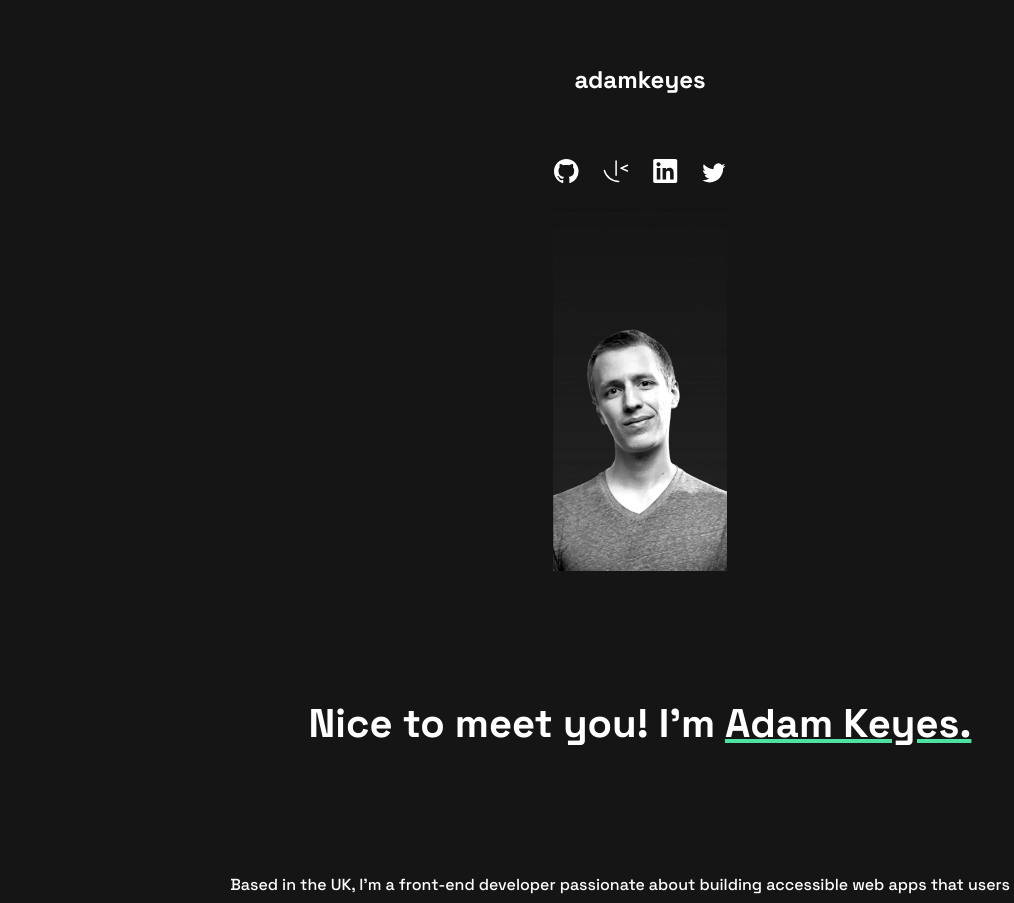
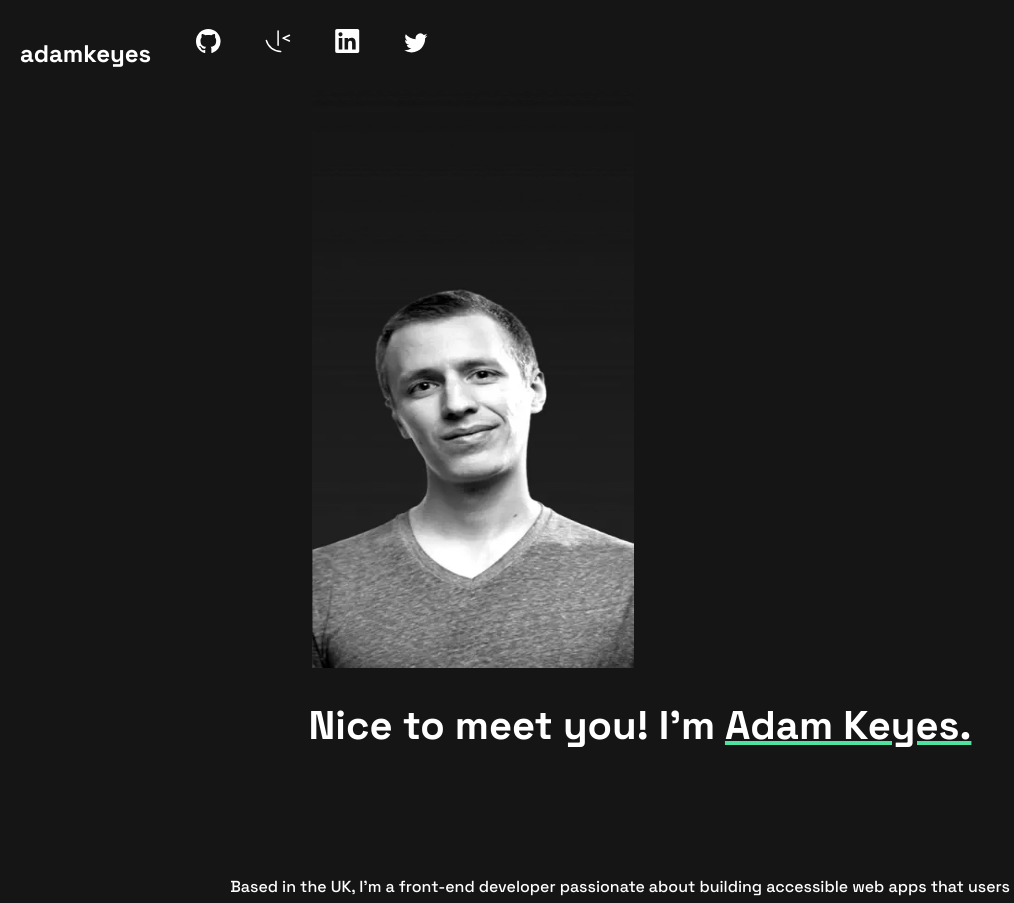
Before and after one commit to kohniko/COULON_MATHEO_PORTFOLIO, a website built with Vite: page index.html in a window 1280 px wide. Shown: the top 903 px of the page, without its empty margins (0-1014 px from the left). Built offline with nearby package versions, Linux system fonts and the light colour scheme.

Commit message:
partie 2

```diff
--- a/style.css
+++ b/style.css
@@ -133,3 +133,34 @@ p{
   height: 300px;
   left: 15px;
 }
+
+@media screen and (min-width: 640px) {
+  h1 {
+    padding-top: 3%;
+    padding-bottom: 5%;
+    padding-left: 20px;
+    text-align: left;
+  }
+
+  nav{
+    display: flex;
+  }
+
+  a img{
+    margin: 10px;
+    padding-top: 6%;
+    text-decoration: none;
+  }
+
+  .profile img{
+    margin-left: 50%;
+    width: 322px;
+    height: 600px;
+    margin-bottom: 10%;
+  }
+}
+
+
+@media screen and (min-width: 768px) {
+
+}
```
Also changed, not shown: index.html (+0 -2 lines).
